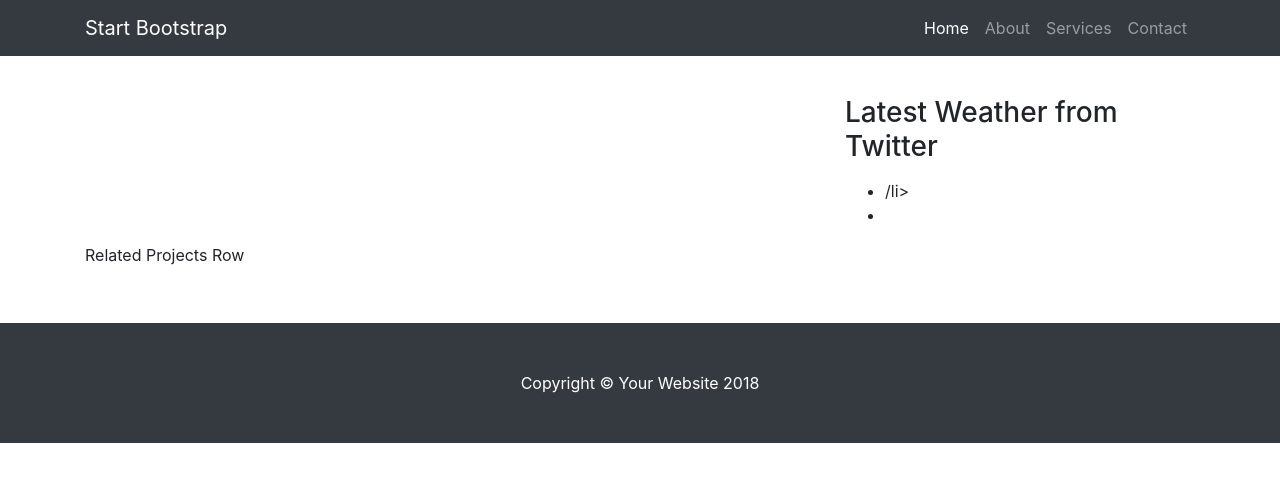
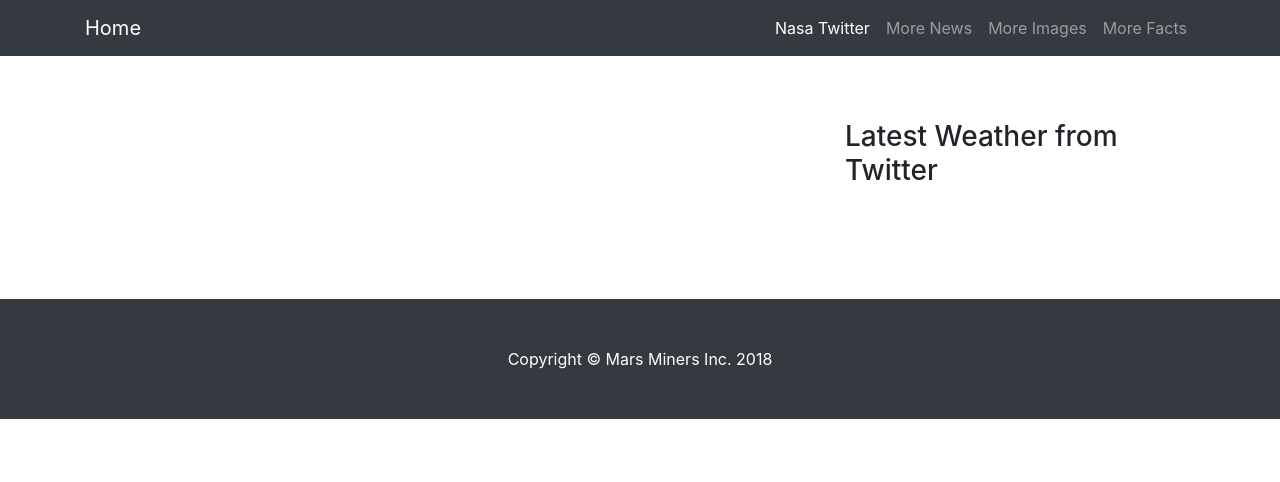
Before and after one commit to warnerm06/Mining_Mars, a Flask app: template templates/mars.html in a window 1280 px wide. Shown: the top 482 px of the page. Run offline with Flask 2, Linux system fonts and the light colour scheme; the template is opened without the code that fills it, so the values that code supplies are empty; some libraries are stand-ins or nearby versions.

Commit message:
final site

```diff
--- a/app.py
+++ b/app.py
@@ -18,11 +18,11 @@ def index():
 
 @app.route("/scrape")
 def scrape():
-    # news=scrape_mars.scrape_all()
+    news=scrape_mars.scrape_all()
 
-    # mongo.db.drop_collection('collection')
+    mongo.db.drop_collection('collection')
 
-    # mongo.db.collection.insert_one(news)
+    mongo.db.collection.insert_one(news)
 
     data = mongo.db.collection.find_one()
 
@@ -30,4 +30,4 @@ def scrape():
 
 
 if __name__ == "__main__":
-    app.run()
+    app.run(debug=True)
--- a/scrape_mars.py
+++ b/scrape_mars.py
@@ -100,6 +100,10 @@ def mars_facts():
     tables= pd.read_html(url) #read html
     df=pd.DataFrame(tables[0]) #convert all tables to dfs ;only select the first table [0]
 
+    df.rename(columns={0:"Data",1:"Value"},inplace=True)
+    df.rename_axis("Data")
+    df.set_index('Data',inplace=True)
+
     return df.to_html() #return html
 
 def scrape_all():
--- a/static/css/portfolio-item.css
+++ b/static/css/portfolio-item.css
@@ -15,3 +15,11 @@ body {
     padding-top: 56px;
   }
 }
+
+ul{
+  list-style: none;
+}
+
+h4{
+  text-indent: 75px;
+}
--- a/templates/mars.html
+++ b/templates/mars.html
@@ -8,13 +8,13 @@
   <meta name="description" content="">
   <meta name="author" content="">
 
-    <title>Portfolio Item - Start Bootstrap Template</title>
+  <title>Mars Information Aggregator</title>
 
   <!-- Bootstrap core CSS -->
   <link href="{{ url_for('static', filename='vendor/bootstrap/css/bootstrap.min.css')}}" rel="stylesheet">
 
   <!-- Custom styles for this template -->
-    <link href="{{ url_for('static', filename='css/portfolio-item.css')}}"rel="stylesheet">
+  <link href="{{ url_for('static', filename='css/portfolio-item.css')}}" rel="stylesheet">
 
 </head>
 
@@ -23,25 +23,27 @@
   <!-- Navigation -->
   <nav class="navbar navbar-expand-lg navbar-dark bg-dark fixed-top">
     <div class="container">
-        <a class="navbar-brand" href="#">Start Bootstrap</a>
-        <button class="navbar-toggler" type="button" data-toggle="collapse" data-target="#navbarResponsive" aria-controls="navbarResponsive" aria-expanded="false" aria-label="Toggle navigation">
+      <a class="navbar-brand" href="{{url_for('index')}}">Home</a>
+      <button class="navbar-toggler" type="button" data-toggle="collapse" data-target="#navbarResponsive" aria-controls="navbarResponsive"
+        aria-expanded="false" aria-label="Toggle navigation">
         <span class="navbar-toggler-icon"></span>
       </button>
       <div class="collapse navbar-collapse" id="navbarResponsive">
         <ul class="navbar-nav ml-auto">
           <li class="nav-item active">
-              <a class="nav-link" href="#">Home
+            <a class="nav-link" href="https://twitter.com/marswxreport?lang=en">Nasa Twitter
               <span class="sr-only">(current)</span>
             </a>
           </li>
           <li class="nav-item">
-              <a class="nav-link" href="#">About</a>
+            <a class="nav-link" href="https://mars.nasa.gov/news/?page=0&per_page=40&order=publish_date+desc%2Ccreated_at+desc&search=&category=19%2C165%2C184%2C204&blank_scope=Latest">More
+              News</a>
           </li>
           <li class="nav-item">
-              <a class="nav-link" href="#">Services</a>
+            <a class="nav-link" href="https://www.jpl.nasa.gov/spaceimages/">More Images</a>
           </li>
           <li class="nav-item">
-              <a class="nav-link" href="#">Contact</a>
+            <a class="nav-link" href="https://space-facts.com/mars/">More Facts</a>
           </li>
         </ul>
       </div>
@@ -53,10 +55,11 @@
 
     <!-- Portfolio Item Heading -->
     <h1 class="my-4">{{data.headline[0]}}
-        <small>{{data.headline[1]}}</small>
+
     </h1>
-
+    <h4>{{data.headline[1]}}</h4>
     <!-- Portfolio Item Row -->
+    <br>
     <div class="row">
 
       <div class="col-md-8">
@@ -71,17 +74,16 @@
         <!-- <p>Lorem ipsum dolor sit amet, consectetur adipiscing elit. Nam viverra euismod odio, gravida pellentesque urna varius vitae. Sed dui lorem, adipiscing in adipiscing et, interdum nec metus. Mauris ultricies, justo eu convallis placerat, felis enim.</p> -->
         <h3 class="my-3">Latest Weather from Twitter</h3>
         <ul>
-            <li>{{data['twit']}}/li>
+          <li>{{data['twit']}}</li>
+          <li><br></li>
           <li>{{data['table']|safe}}</li>
           <!-- <li>Consectetur</li>
             <li>Adipiscing Elit</li> -->
         </ul>
       </div>
-
     </div>
     <!-- /.row -->
 
-      Related Projects Row
     <!-- <h3 class="my-4">Related Projects</h3> -->
 
     <div class="row">
@@ -123,7 +125,7 @@
   <!-- Footer -->
   <footer class="py-5 bg-dark">
     <div class="container">
-        <p class="m-0 text-center text-white">Copyright &copy; Your Website 2018</p>
+      <p class="m-0 text-center text-white">Copyright &copy; Mars Miners Inc. 2018</p>
     </div>
     <!-- /.container -->
   </footer>
```
Also changed, not shown: templates/index.html (+6 -1 lines), 3 other files. Lines whose indentation alone changed are shown as unchanged.
